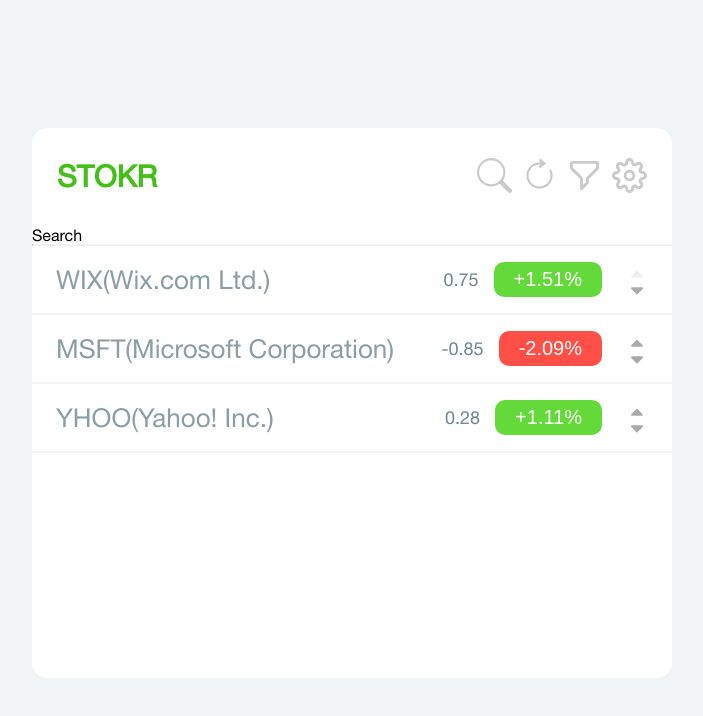
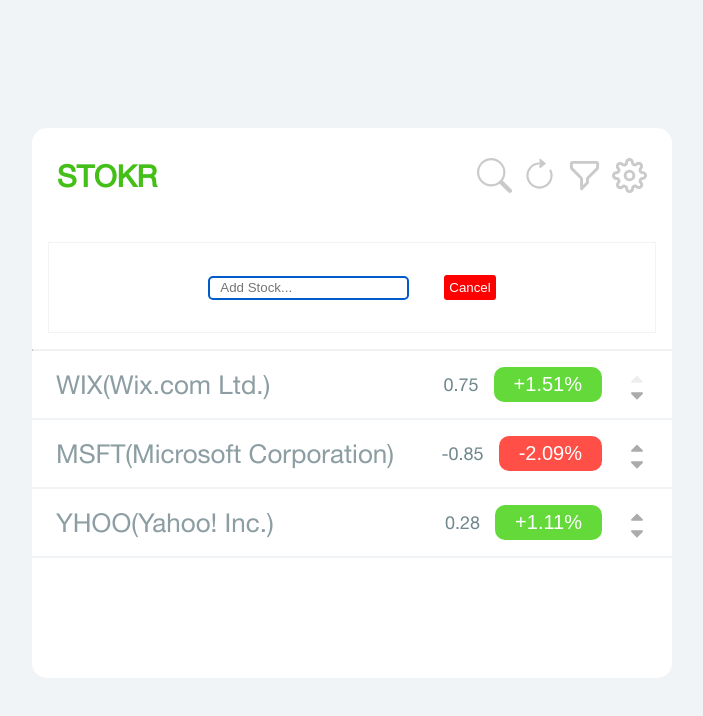
Before and after one commit to adirsinai/react-stocks, a React (Create React App) app: page / in a window 1280 px wide. Both pictures are taken after a click on the icon 782 px from the left and 175 px from the top of the page. Shown: the top 716 px of the page, without its empty margins (288-991 px from the left). Built offline with nearby package versions, Linux system fonts and the light colour scheme; a web font is replaced by a local one.

Commit message:
start search build

```diff
--- a/src/components/Search.js
+++ b/src/components/Search.js
@@ -1,7 +1,14 @@
 import React from "react";
 
 const Search = () => {
-  return <div>Search</div>;
+  return (
+    <div className="form-content">
+      <form className="form-control">
+        <input type="text" className="searchTerm" placeholder="Add Stock..." />
+        <button className="cancel-btn">Cancel</button>
+      </form>
+    </div>
+  );
 };
 
 export default Search;
--- a/src/index.css
+++ b/src/index.css
@@ -55,7 +55,7 @@
   text-align: center;
 }
 
-h5{
+h5 {
   text-align: center;
   color: black;
 }
@@ -147,33 +147,38 @@
   padding: 6px 20px;
 }
 
-.form-content{
-  margin: 16px ;
+.form-content {
+  margin: 16px;
   padding: 5%;
-  border:1px solid #f0f4f7;
+  border: 1px solid #f0f4f7;
 }
 
-.form-control{
+.form-control {
   display: flex;
   justify-content: center;
   align-items: center;
   gap: 35px;
 }
 
-.checkbox{
+.checkbox {
   display: flex;
   justify-content: center;
   align-items: center;
   gap: 5px;
-  color:#005CC8
+  color: #005cc8;
 }
 
 .searchTerm {
-  width: 100%;
-  border: 2px solid #005CC8;
+  border: 2px solid #005cc8;
   padding: 10px;
   height: 20px;
-  border-radius: 5px ;
+  border-radius: 5px;
   outline: none;
+}
 
+.cancel-btn {
+  background-color: red;
+  color: #fff;
+  border-radius: 3px;
+  padding: 5px;
 }
```
